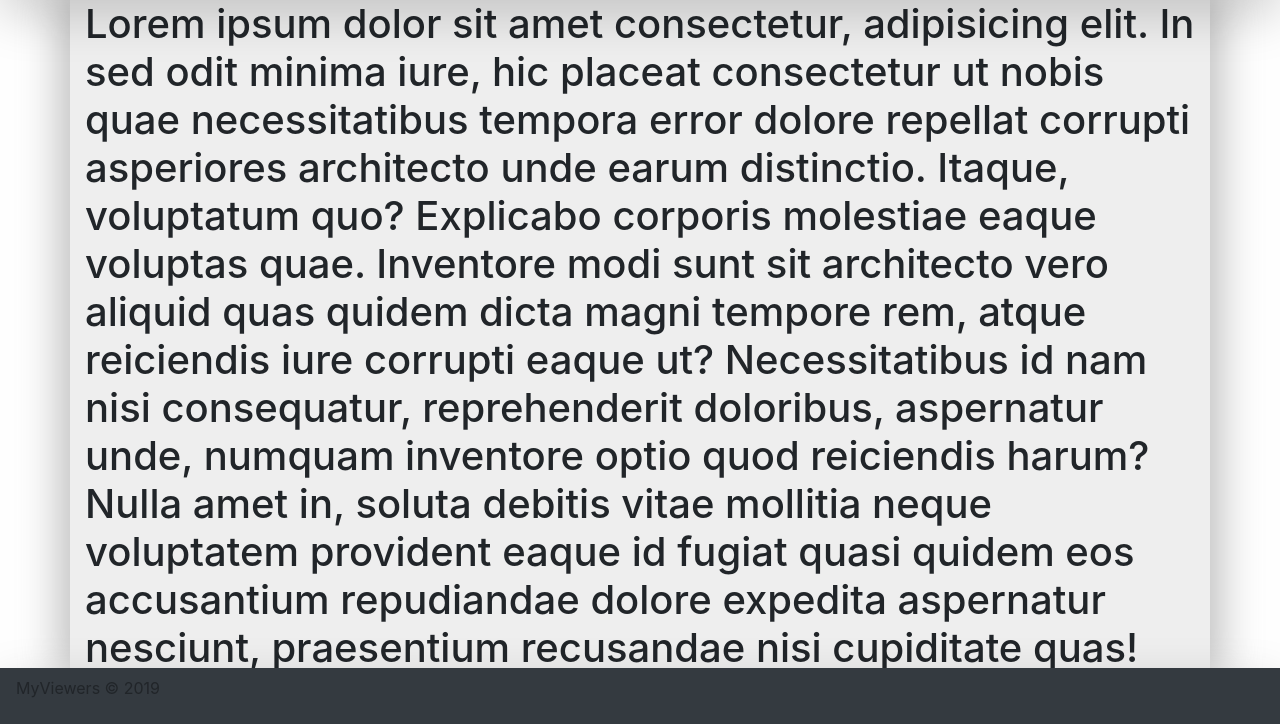
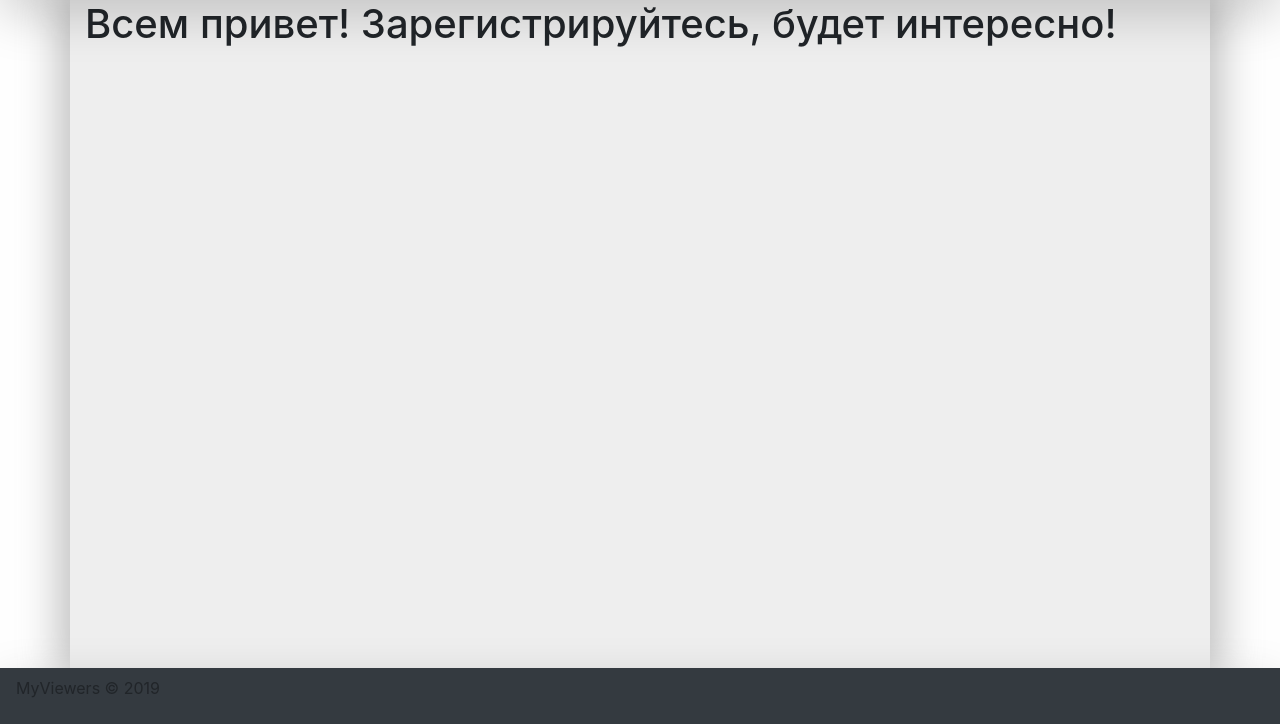
Before and after one commit to zykovmv/blog, a PHP site: page /blog/ in a window 1280 px wide. Shown: the part 76-800 px from the top of the page. Run offline with PHP 8.4, Linux system fonts and the light colour scheme; data that the repository does not hold is empty; some libraries are stand-ins or nearby versions.

Commit message:
Удалил баннер со страницы index

```diff
--- a/index.php
+++ b/index.php
@@ -12,8 +12,6 @@
     <?php include( ROOT_PATH . '\includes\navbar.php');?>
 
     <div class="container main-content">
-       <!-- Banner -->
-    <?php /* include( ROOT_PATH . '\includes\banner.php'); */?>
 
 <?php if (isset($_SESSION['user']['username'])) { ?>
     <!-- Page content -->
@@ -47,7 +45,7 @@
         <!-- </div> -->
         <!-- End of Page content -->
 <?php }else{ ?>
-    <h1>Lorem ipsum dolor sit amet consectetur, adipisicing elit. In sed odit minima iure, hic placeat consectetur ut nobis quae necessitatibus tempora error dolore repellat corrupti asperiores architecto unde earum distinctio. Itaque, voluptatum quo? Explicabo corporis molestiae eaque voluptas quae. Inventore modi sunt sit architecto vero aliquid quas quidem dicta magni tempore rem, atque reiciendis iure corrupti eaque ut? Necessitatibus id nam nisi consequatur, reprehenderit doloribus, aspernatur unde, numquam inventore optio quod reiciendis harum? Nulla amet in, soluta debitis vitae mollitia neque voluptatem provident eaque id fugiat quasi quidem eos accusantium repudiandae dolore expedita aspernatur nesciunt, praesentium recusandae nisi cupiditate quas!</h1>
+    <h1>Всем привет! Зарегистрируйтесь, будет интересно!</h1>
 <?php } ?>
     </div>
     <!-- Footer -->
```
